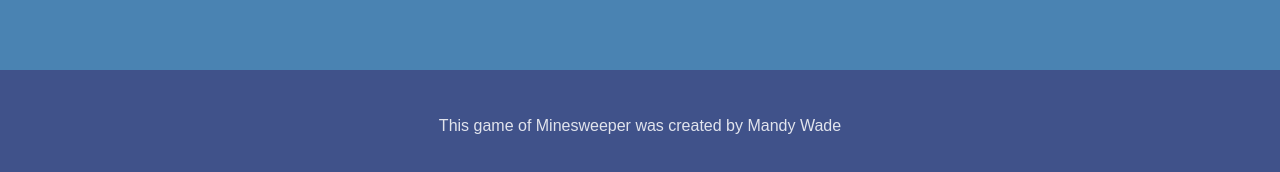
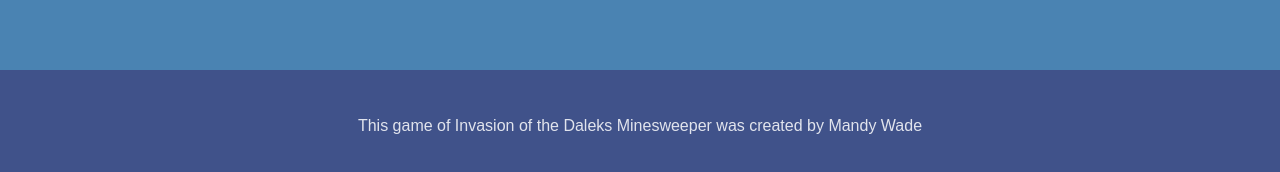
Before and after one commit to MandyW0312/minesweeper, a React (Create React App) app: page / in a window 1280 px wide. Shown: the part 778-950 px from the top of the page. Built offline with nearby package versions, Linux system fonts and the light colour scheme.

Commit message:
changed the footer paragraph

```diff
--- a/src/App.jsx
+++ b/src/App.jsx
@@ -119,7 +119,10 @@
           </table>
         </section>
         <footer>
-          <p>This game of Minesweeper was created by Mandy Wade</p>
+          <p>
+            This game of Invasion of the Daleks Minesweeper was created by Mandy
+            Wade
+          </p>
         </footer>
       </div>
     )
```
